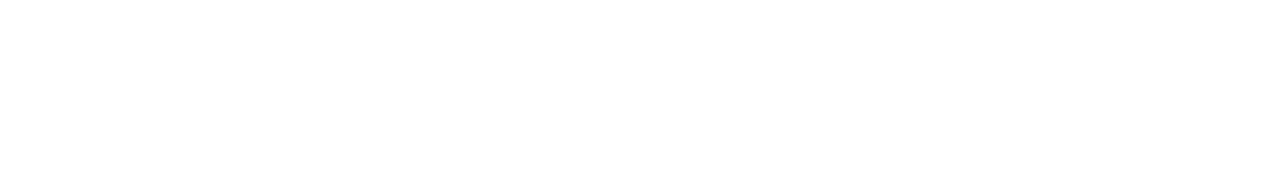
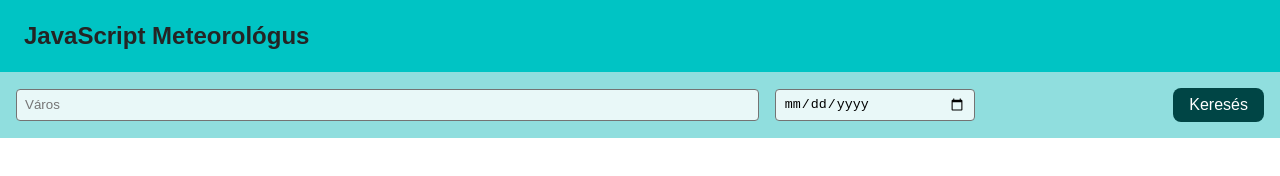
Before and after one commit to Webuni-JavaScript-courses/js-weather, a website built with webpack: page index.html in a window 1280 px wide. Built offline with nearby package versions, Linux system fonts and the light colour scheme.

Commit message:
Weather app base page created

```diff
--- a/index.html
+++ b/index.html
@@ -5,6 +5,29 @@
     </head>
 
     <body>
+        <div class="header">
+            <h2>JavaScript Meteorológus</h1>
+        </div>
+        <div class="search-bar">
+            <div class="form-container">
+                <form action="">
+                    <div id="city" class="form-item">
+                        <input type="text" placeholder="Város">
+                    </div>
+                    <div class="form-item">
+                        <input type="date">
+                    </div>
+                    <div class="horizontal-spacer"></div>
+                    <div>
+                        <button type="submit">Keresés</button>
+                    </div>
+                </form>
+            </div>
+        </div>
+        <div class="content">
+            <div class="weather-container">
 
+            </div>
+        </div>
     </body>
 </html>
--- a/styles.css
+++ b/styles.css
@@ -0,0 +1,80 @@
+:root {
+    --font-color: #242424;
+    --primary-color: #00C4C4;
+    --primary-light-color: #90DEDE;
+    --secondary-color: #004545;
+}
+
+body {
+    font-family: Arial, Helvetica, sans-serif;
+    margin: 0;
+    color: var(--font-color);
+}
+
+.header {
+    background-color: var(--primary-color);
+    padding: 2px 24px;
+}
+
+.content,
+.search-bar {
+    padding: 16px;
+}
+
+.search-bar {
+    background-color: var(--primary-light-color);
+}
+
+.horizontal-spacer {
+    flex: 1 1 auto;
+}
+
+.form-container > form {
+    display: flex;
+    align-items: center;
+    margin-bottom: 0;
+}
+
+.form-item {
+    margin-right: 16px;
+}
+
+.form-item > input {
+    line-height: 32px;
+    height: 32px;
+    border: 1px solid #747474;
+    border-radius: 4px;
+    width: 200px;
+    padding: 0 8px;
+    background-color: rgba(255,255,255, 0.8);
+}
+
+#city {
+    flex: 3 1 auto;
+}
+
+#city > input {
+    width: 100%;
+}
+
+button {
+    background: none;
+    background-color: var(--secondary-color);
+    border-radius: 8px;
+    padding: 8px 16px;
+    border: none;
+    font-size: 16px;
+    color: white;
+    cursor: pointer;
+  }
+
+  button:hover {
+    color: white;
+    background-color: #008F8F;
+  }
+
+  button:focus {
+    outline: none;
+    background-color: #00C4C4;
+    color: var(--font-color);
+  }
```
